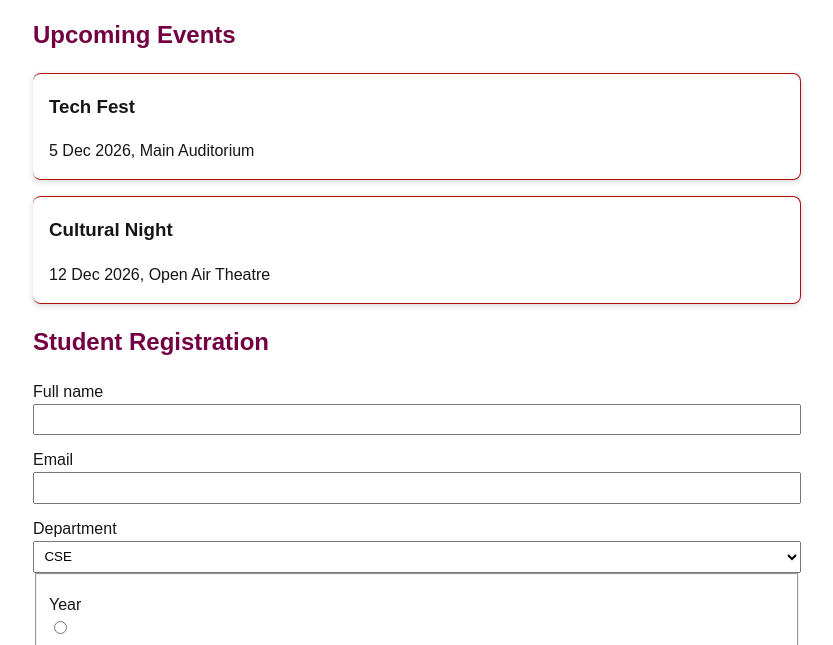
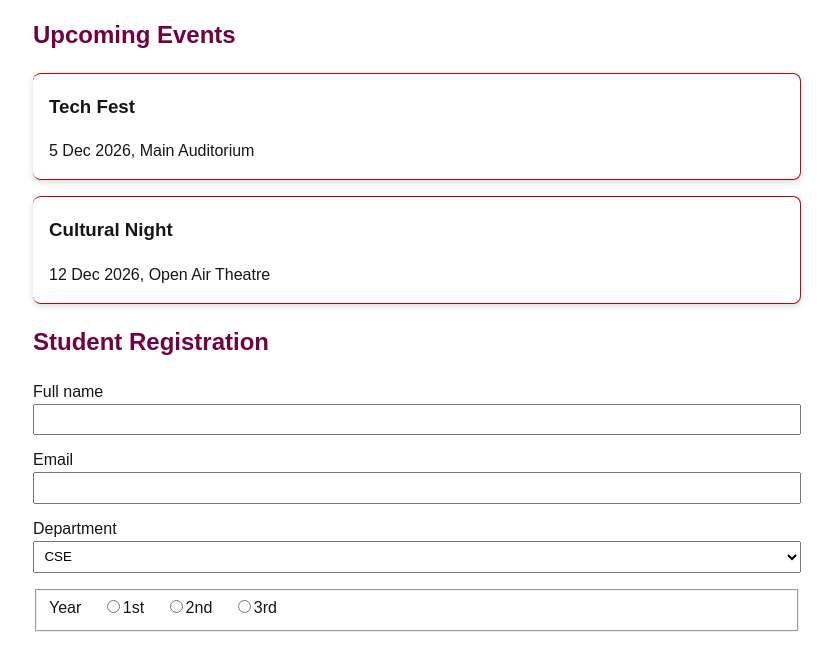
Before and after one commit to sruthi30943/LAB_EXP01, a plain HTML site: page index.html in a window 1280 px wide. Shown: the part 131-776 px from the top of the page, without its empty margins (223-1056 px from the left). Drawn offline with Linux system fonts and the light colour scheme.

Commit message:
fourth version

```diff
--- a/styles.css
+++ b/styles.css
@@ -30,7 +30,8 @@ article {
 
 label { display: block; margin-top: 0.8rem; }
 
-
+fieldset { margin-top: 1rem; }
+fieldset label { display: inline; margin-right: 1rem; }
 
 input[type=text], input[type=email], select, textarea {
   width: 100%;
```
